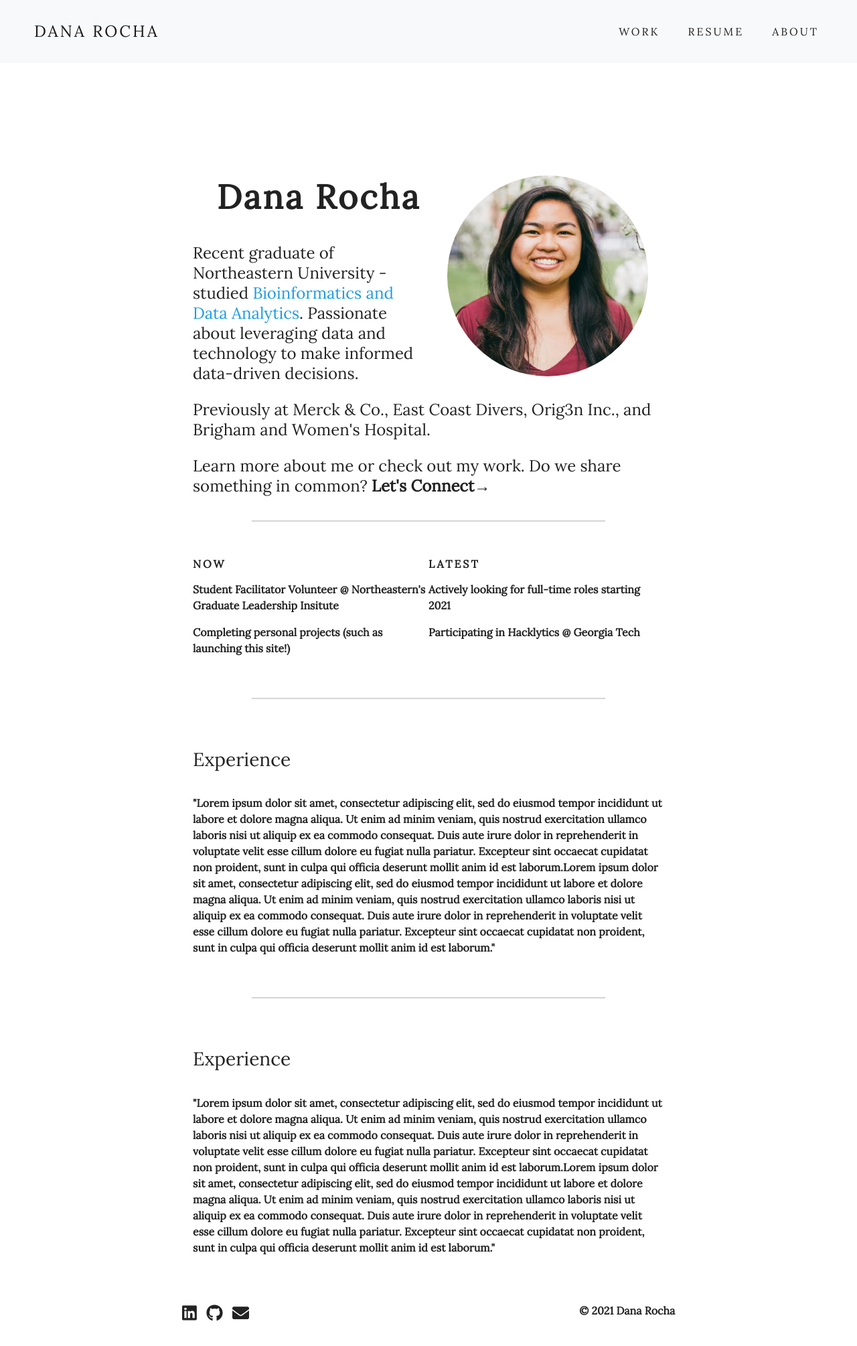
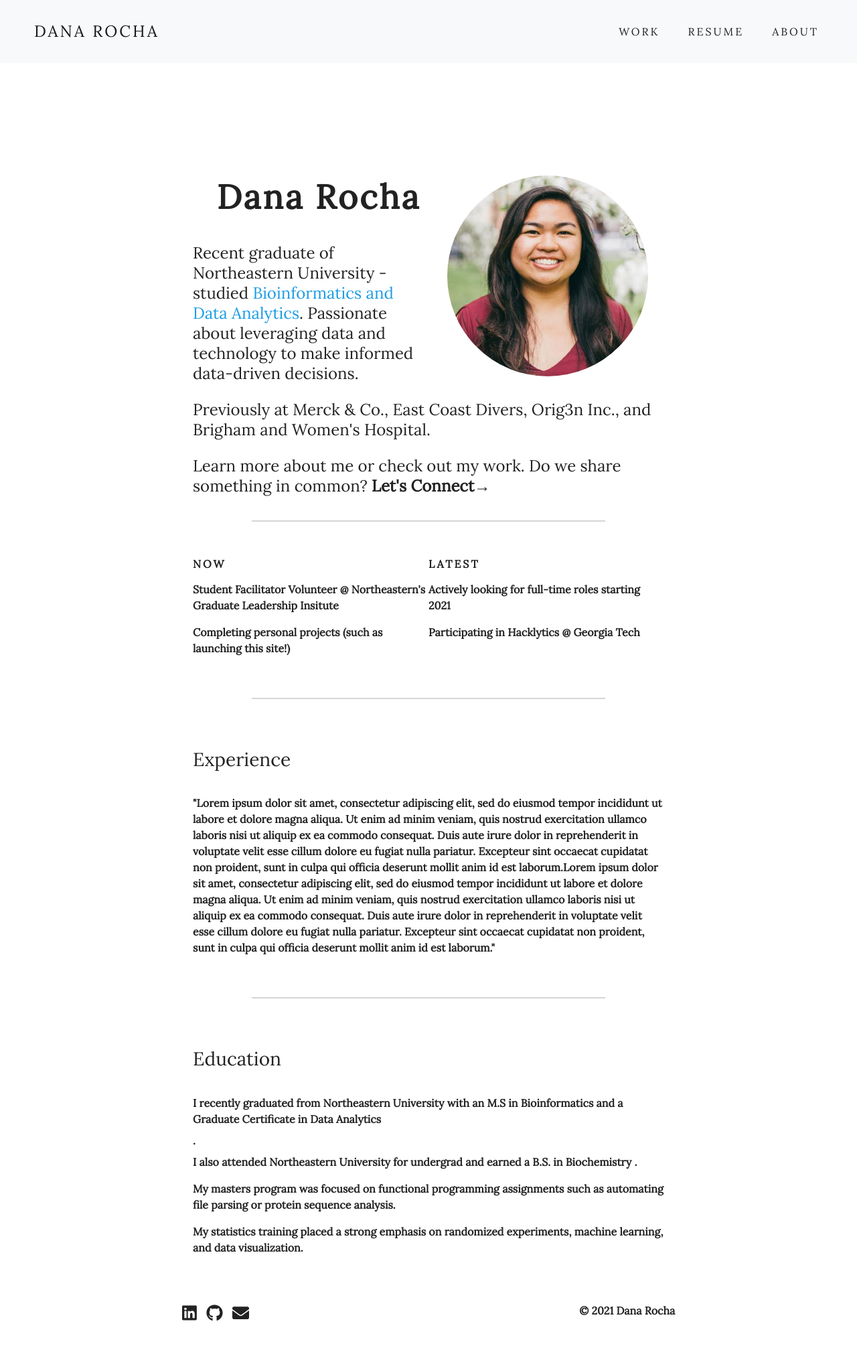
Before and after one commit to dana-rocha/dana-rocha.github.io, a Jekyll site: the page built from index.html, in a window 1280 px wide. Shown: the whole page at 67% size. Built offline with Jekyll 4.4.1, drawn with Linux system fonts in a browser that asks for light colours; nearby versions of some CDN libraries.

Commit message:
Adding to Education section and fixing styles

```diff
--- a/_layouts/default.html
+++ b/_layouts/default.html
@@ -24,10 +24,10 @@
   <div class="collapse navbar-collapse" id="navbarResponsive">
     <ul class="navbar-nav ml-auto">
       <li class="nav-item">
-        <a class="nav-link mx-2" href="https://www.merck.com/" target="_blank">WORK</a>
+        <a class="nav-link mx-2" href="#" target="_blank">WORK</a>
       </li>
       <li class="nav-item">
-        <a class="nav-link mx-2" href="../resume/DanaRocha_Resume.pdf">RESUME</a>
+        <a class="nav-link mx-2" href="/resume/DanaRocha_Resume.pdf">RESUME</a>
       </li>
       <li class="nav-item">
         <a class="nav-link mx-2" href="#">ABOUT</a>
--- a/index.html
+++ b/index.html
@@ -60,19 +60,11 @@ title: Dana Rocha
 
 <div class="row">
   <div class="experience">
-  <h3> Experience </h3>
-  <p>"Lorem ipsum dolor sit amet, consectetur adipiscing elit, sed do eiusmod
-    tempor incididunt ut labore et dolore magna aliqua. Ut enim ad minim veniam,
-    quis nostrud exercitation ullamco laboris nisi ut aliquip ex ea commodo consequat.
-     Duis aute irure dolor in reprehenderit in voluptate velit esse cillum dolore
-     eu fugiat nulla pariatur. Excepteur sint occaecat cupidatat non proident,
-     sunt in culpa qui officia deserunt mollit anim id est laborum.Lorem ipsum dolor
-     sit amet, consectetur adipiscing elit, sed do eiusmod
-       tempor incididunt ut labore et dolore magna aliqua. Ut enim ad minim veniam,
-       quis nostrud exercitation ullamco laboris nisi ut aliquip ex ea commodo consequat.
-        Duis aute irure dolor in reprehenderit in voluptate velit esse cillum dolore
-        eu fugiat nulla pariatur. Excepteur sint occaecat cupidatat non proident,
-        sunt in culpa qui officia deserunt mollit anim id est laborum."
-  </p>
+  <h3> Education </h3>
+  <p> I recently graduated from Northeastern University with an <strong> M.S in Bioinformatics </strong> and a <strong> Graduate Certificate
+    in Data Analytics </strong></p>.
+  <p> I also attended Northeastern University for undergrad and earned a <strong> B.S. in Biochemistry </strong>.</p>
+  <p> My masters program was focused on functional programming assignments such as automating file parsing or protein sequence analysis. </p>
+  <p> My statistics training placed a strong emphasis on randomized experiments, machine learning, and data visualization. </p>
   </div>
 </div>
--- a/styles/main.css
+++ b/styles/main.css
@@ -41,6 +41,10 @@ h4 {
 h3 {
   /*border: 2px solid green;*/
   padding: 20px 0px;
+}
+
+h6 {
+  font-weight: bold;
 }
 
 p {
```
